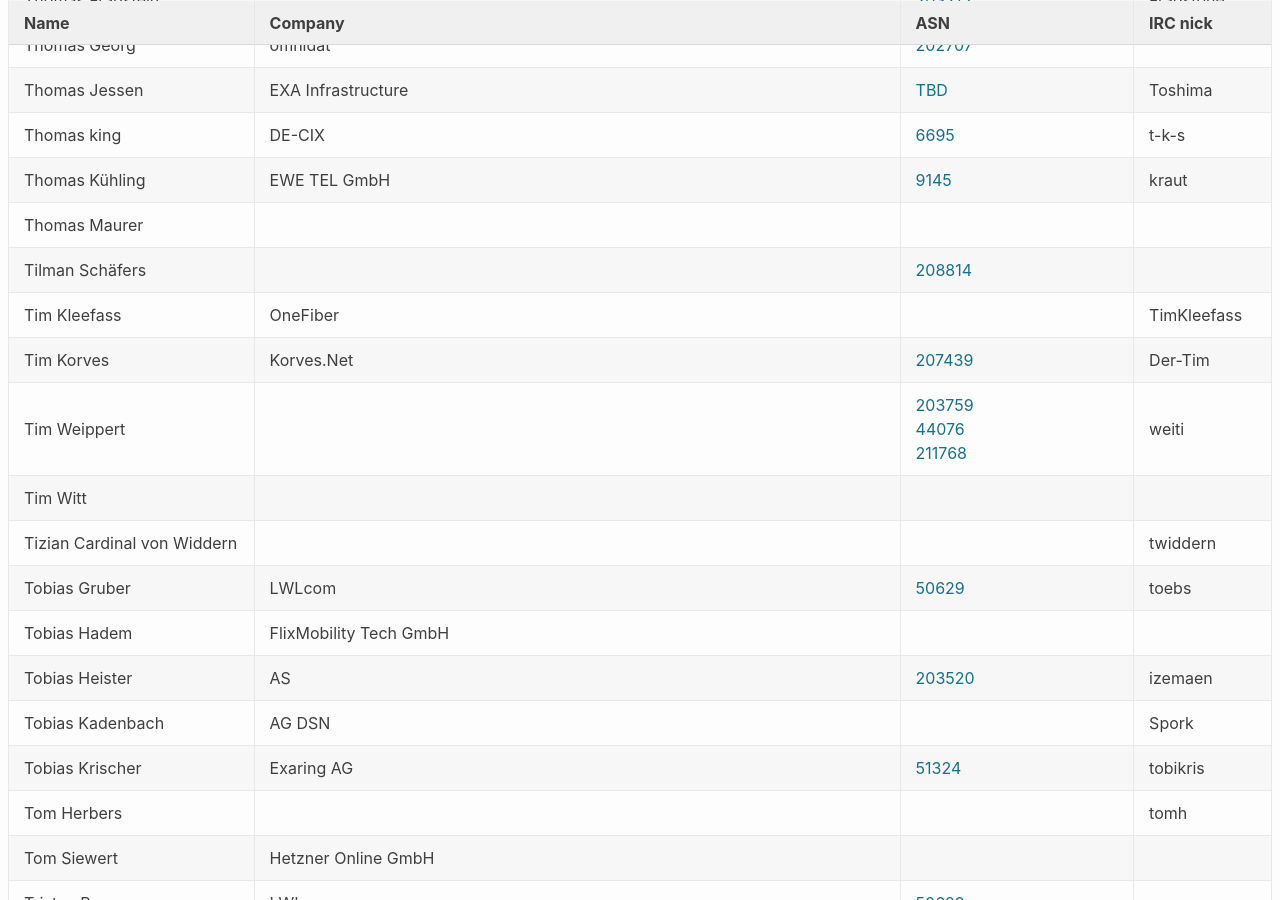
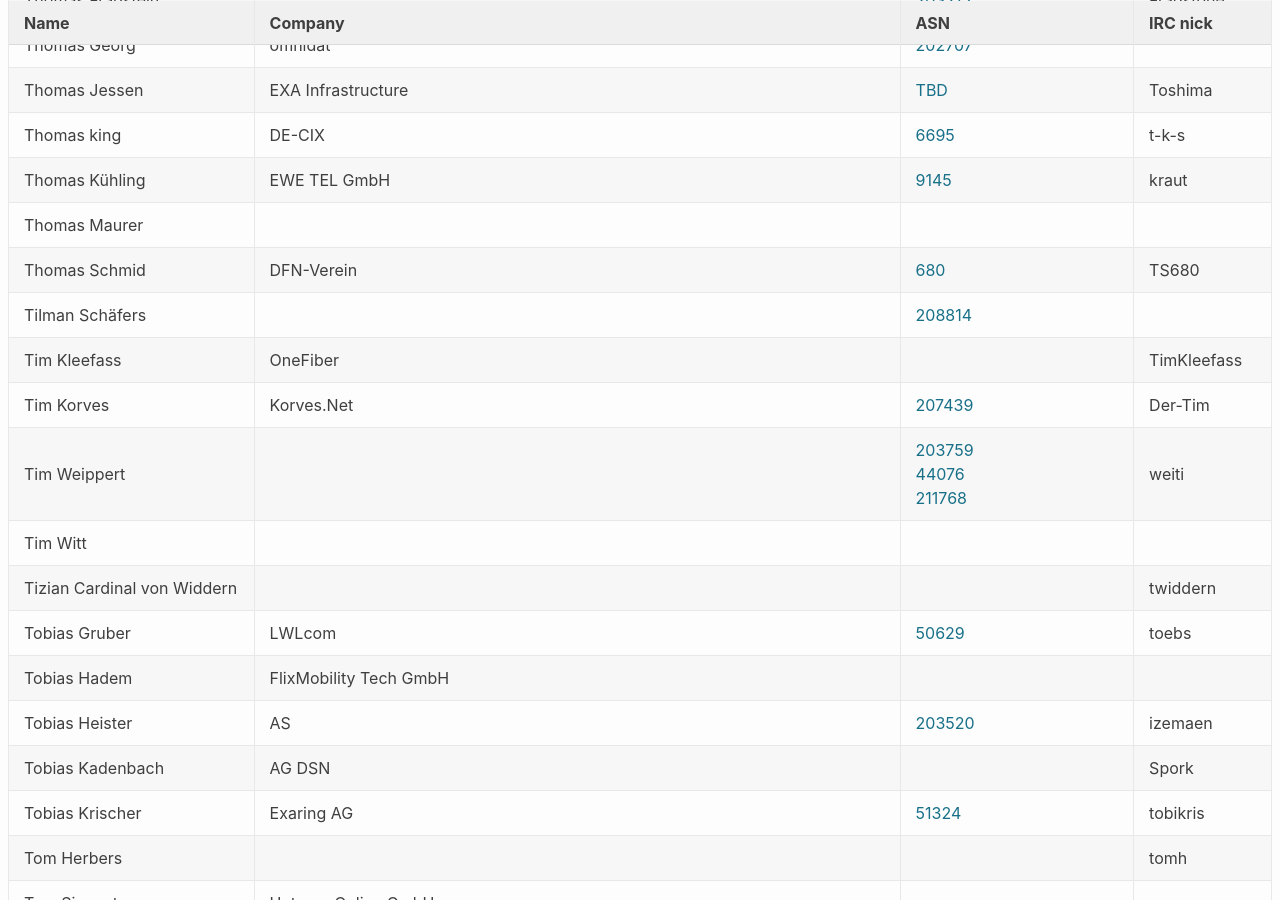
Before and after one commit to denog/pretix-attendeelist, a Jekyll site: the page built from denog13/index.markdown, in a window 1280 px wide and 900 px high, scrolled down 9949 px. Built offline with Jekyll 4.4.1, drawn with Linux system fonts in a browser that asks for light colours.

Commit message:
Latest data: Tue Oct  5 15:58:43 UTC 2021

```diff
--- a/_data/attendees_denog13.json
+++ b/_data/attendees_denog13.json
@@ -1314,6 +1314,12 @@
     "asn": null
   },
   {
+    "name": "Thomas Schmid",
+    "company": "DFN-Verein",
+    "irc": "TS680",
+    "asn": "AS680"
+  },
+  {
     "name": "Tilman Schäfers",
     "company": null,
     "irc": null,
```
